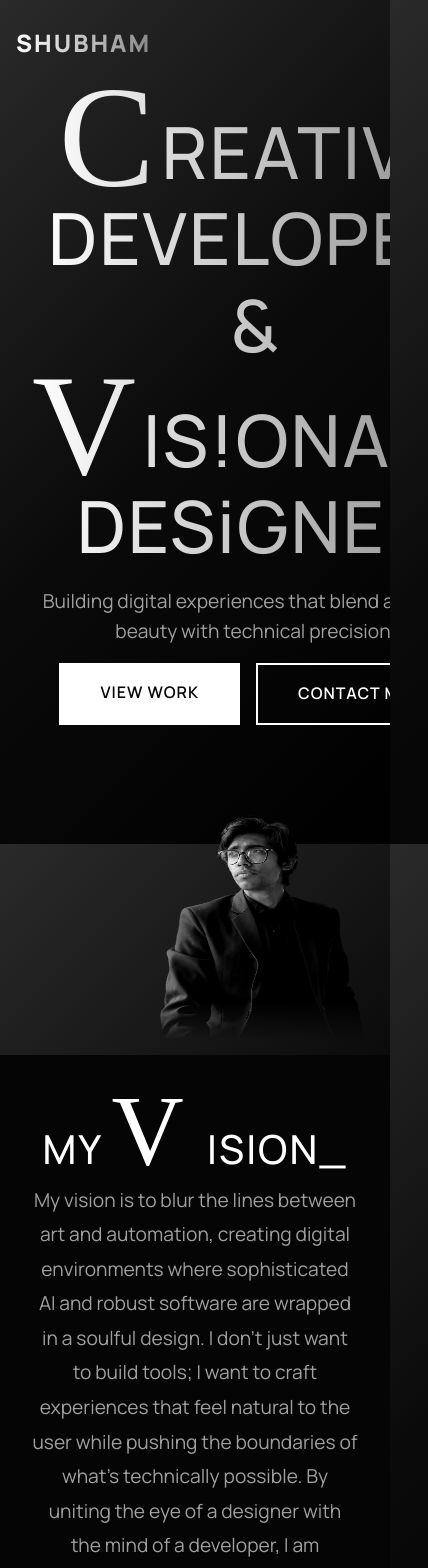
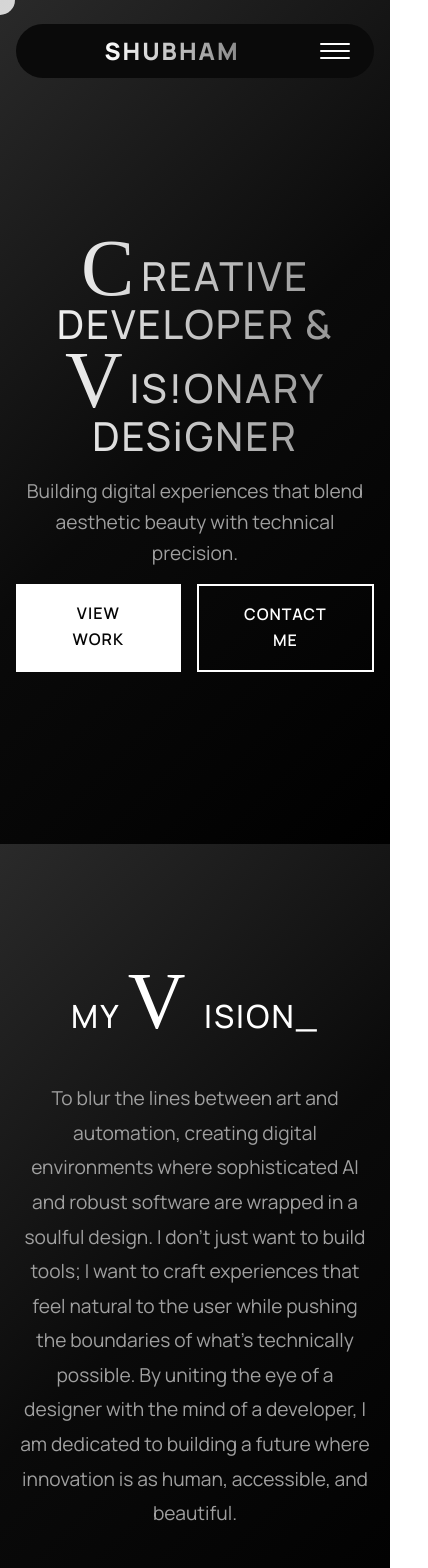
Before and after one commit to Spathneja21/Portfolio, a React (Vite) app: page / in a window 390 px wide. Shown: the top 1568 px of the page, 428 px wide, since content can reach past the window. Built offline with nearby package versions, Linux system fonts and the light colour scheme; a web font is replaced by a local one.

Commit message:
corrected the layouts of some sections for mobile layout and added a custom cursor.

```diff
--- a/src/App.jsx
+++ b/src/App.jsx
@@ -6,6 +6,7 @@ import Skills from './components/Skills';
 import Work from './components/Work';
 import Contact from './components/Contact';
 import Preloader from './components/Preloader';
+import CustomCursor from './components/CustomCursor';
 import './App.css';
 
 function App() {
@@ -37,6 +38,7 @@ function App() {
           </footer>
         </>
       )}
+      <CustomCursor />
     </div>
   );
 }
--- /dev/null
+++ b/src/components/CustomCursor.css
@@ -0,0 +1,25 @@
+.custom-cursor {
+    position: fixed;
+    width: 30px;
+    height: 30px;
+    border-radius: 50%;
+    background-color: white;
+    pointer-events: none;
+    z-index: 9999;
+    transform: translate(-50%, -50%);
+    mix-blend-mode: difference;
+    transition: width 0.3s ease, height 0.3s ease;
+    will-change: transform;
+}
+
+.custom-cursor.hovering {
+    width: 60px;
+    height: 60px;
+}
+
+/* Hide on mobile */
+@media (pointer: coarse) {
+    .custom-cursor {
+        display: none;
+    }
+}
--- /dev/null
+++ b/src/components/CustomCursor.jsx
@@ -0,0 +1,55 @@
+import React, { useEffect, useState } from 'react';
+import './CustomCursor.css';
+
+const CustomCursor = () => {
+    const [position, setPosition] = useState({ x: 0, y: 0 });
+    const [isHovering, setIsHovering] = useState(false);
+    const [isMobile, setIsMobile] = useState(false);
+
+    useEffect(() => {
+        // Detect mobile/touch devices
+        const checkMobile = () => {
+            setIsMobile(window.matchMedia('(pointer: coarse)').matches);
+        };
+        checkMobile();
+        window.addEventListener('resize', checkMobile);
+
+        return () => window.removeEventListener('resize', checkMobile);
+    }, []);
+
+    useEffect(() => {
+        if (isMobile) return;
+
+        const updateCursorPosition = (e) => {
+            setPosition({ x: e.clientX, y: e.clientY });
+        };
+
+        const handleMouseOver = (e) => {
+            const target = e.target;
+            const isClickable = target.closest('a, button, [role="button"], [data-cursor-hover]');
+            setIsHovering(!!isClickable);
+        };
+
+        window.addEventListener('mousemove', updateCursorPosition);
+        document.addEventListener('mouseover', handleMouseOver);
+
+        return () => {
+            window.removeEventListener('mousemove', updateCursorPosition);
+            document.removeEventListener('mouseover', handleMouseOver);
+        };
+    }, [isMobile]);
+
+    if (isMobile) return null;
+
+    return (
+        <div
+            className={`custom-cursor ${isHovering ? 'hovering' : ''}`}
+            style={{
+                left: `${position.x}px`,
+                top: `${position.y}px`,
+            }}
+        />
+    );
+};
+
+export default CustomCursor;
--- a/src/components/Hero.css
+++ b/src/components/Hero.css
@@ -96,6 +96,10 @@
     animation: imageFadeIn 0.8s ease-out forwards;
 }
 
+[data-theme="light"] .hero-profile-pic {
+    filter: grayscale(100%) contrast(1.0) brightness(1.1);
+}
+
 /* .hero-profile-pic:hover {
     filter: grayscale(0%) contrast(1);
     transform: scale(1.02);
@@ -103,7 +107,7 @@
 
 @media (max-width: 768px) {
     .hero-image-container {
-        margin-top: 2rem;
+        display: none;
     }
 
     .hero-profile-pic {
--- a/src/components/Navbar.css
+++ b/src/components/Navbar.css
@@ -194,20 +194,106 @@
         padding: 0 1rem;
     }
 
-    .navbar.scrolled .pill-nav-container {
-        padding: 0.5rem 1rem;
-    }
-
     .pill-nav {
         gap: 1rem;
+        /* Allow wrapping for expanded state */
+        flex-wrap: wrap;
+        background: var(--pill-bg);
+        border-radius: 30px;
+        padding: 0.5rem 1.5rem;
     }
 
     .pill-nav-items {
         display: none;
+        width: 100%;
+        height: auto;
+        flex-direction: column;
+        background: transparent;
+        border-radius: 20px;
+        order: 3;
+        margin-top: 1rem;
+        overflow: hidden;
+    }
+
+    .pill-nav-items.open {
+        display: flex;
+        animation: slideDown 0.3s ease-out forwards;
+    }
+
+    .pill-list {
+        flex-direction: column;
+        width: 100%;
+        height: auto;
+        gap: 0.5rem;
+    }
+
+    .pill-list>li {
+        width: 100%;
+        height: 45px;
+    }
+
+    .pill {
+        width: 100%;
+        justify-content: flex-start;
+        padding-left: 1.5rem;
+        background: var(--bg-secondary);
+    }
+
+    .theme-toggle-pill {
+        margin-left: 1rem;
+        margin-bottom: 0.5rem;
     }
 
     .pill-logo {
         margin: 0;
+        flex-grow: 1;
+    }
+
+    /* Mobile Menu Toggle */
+    .mobile-toggle {
+        display: flex;
+        flex-direction: column;
+        justify-content: center;
+        gap: 5px;
+        width: 30px;
+        height: 30px;
+        background: transparent;
+        border: none;
+        cursor: pointer;
+        padding: 0;
+        z-index: 1001;
+    }
+
+    .mobile-toggle span {
+        width: 100%;
+        height: 2px;
+        background: var(--text-primary);
+        border-radius: 2px;
+        transition: all 0.3s ease;
+    }
+
+    .mobile-toggle.open span:nth-child(1) {
+        transform: rotate(45deg) translate(5px, 5px);
+    }
+
+    .mobile-toggle.open span:nth-child(2) {
+        opacity: 0;
+    }
+
+    .mobile-toggle.open span:nth-child(3) {
+        transform: rotate(-45deg) translate(5px, -5px);
+    }
+}
+
+@keyframes slideDown {
+    from {
+        opacity: 0;
+        transform: translateY(-10px);
+    }
+
+    to {
+        opacity: 1;
+        transform: translateY(0);
     }
 }
 
--- a/src/components/Navbar.jsx
+++ b/src/components/Navbar.jsx
@@ -4,6 +4,7 @@ import './Navbar.css';
 
 const Navbar = ({ theme, toggleTheme }) => {
   const [scrolled, setScrolled] = useState(false);
+  const [mobileOpen, setMobileOpen] = useState(false);
   const [activeSection, setActiveSection] = useState('home');
 
   const circleRefs = useRef([]);
@@ -143,11 +144,22 @@ const Navbar = ({ theme, toggleTheme }) => {
             className="pill-logo"
             aria-label="Home"
             ref={logoRef}
+            onClick={() => setMobileOpen(false)}
           >
             <span className="logo-text">Shubham</span>
           </a>
 
-          <div className="pill-nav-items" ref={navItemsRef}>
+          <button
+            className={`mobile-toggle ${mobileOpen ? 'open' : ''}`}
+            onClick={() => setMobileOpen(!mobileOpen)}
+            aria-label="Toggle Menu"
+          >
+            <span></span>
+            <span></span>
+            <span></span>
+          </button>
+
+          <div className={`pill-nav-items ${mobileOpen ? 'open' : ''}`} ref={navItemsRef}>
             <ul className="pill-list" role="menubar">
               {navItems.map((item, i) => (
                 <li key={item.href} role="none">
@@ -156,6 +168,7 @@ const Navbar = ({ theme, toggleTheme }) => {
                     href={item.href}
                     className={`pill${activeSection === item.href.substring(1) ? ' is-active' : ''}`}
                     aria-label={item.label}
+                    onClick={() => setMobileOpen(false)}
                     onMouseEnter={() => handleEnter(i)}
                     onMouseLeave={() => handleLeave(i)}
                   >
@@ -176,7 +189,7 @@ const Navbar = ({ theme, toggleTheme }) => {
               <li role="none">
                 <button
                   className="theme-toggle-pill"
-                  onClick={toggleTheme}
+                  onClick={() => { toggleTheme(); setMobileOpen(false); }}
                   aria-label="Toggle Theme"
                 >
                   {theme === 'dark' ? '☀️' : '🌙'}
--- a/src/components/Skills.css
+++ b/src/components/Skills.css
@@ -6,7 +6,13 @@
 
 @media (max-width: 900px) {
     .skills-grid {
-        grid-template-columns: repeat(auto-fit, minmax(250px, 1fr));
+        grid-template-columns: repeat(auto-fit, minmax(280px, 1fr));
+    }
+}
+
+@media (max-width: 480px) {
+    .skills-grid {
+        grid-template-columns: 1fr;
     }
 }
 
@@ -16,6 +22,7 @@
     margin-top: -5rem;
     font-weight: 500;
 }
+
 .skill-card {
     background: var(--bg-secondary);
     padding: 2rem;
--- a/src/components/Vision.css
+++ b/src/components/Vision.css
@@ -1,5 +1,5 @@
 .vision {
-    background-color: var(--bg-primary);
+    background-color: transparent;
     /* Blend seamlessly or alter slightly if needed */
     position: relative;
     overflow: hidden;
@@ -7,56 +7,53 @@
 
 .vision-container {
     display: flex;
-    align-items: left;
-    justify-content: space-between;
-    gap: 15rem;
+    flex-direction: column;
+    align-items: center;
+    justify-content: center;
+    text-align: center;
+    width: 100%;
 }
 
 .vision-content {
     flex: 1;
     z-index: 2;
 }
+
 .vision-content h2 {
     font-size: 2.5rem;
     margin-bottom: 2rem;
     font-weight: 500;
+    white-space: nowrap;
+    /* Prevent title breaking */
 }
 
 .vision-text {
     font-size: 1.2rem;
     color: var(--text-secondary);
     line-height: 1.8;
-    max-width: 600px;
-    margin-top: -2.5rem;
+    max-width: 800px;
+    /* Increased max-width since image is gone */
+    margin: 0 auto;
 }
 
-.vision-decorative {
-    flex: 1;
-    display: flex;
-    justify-content: center;
-    position: relative;
-}
-
-.vision-circle {
-    width: 300px;
-    height: 300px;
-    border: 1px solid var(--text-secondary);
-    border-radius: 50%;
-    opacity: 0.2;
-    transition: transform 1s ease;
-}
-
-.vision:hover .vision-circle {
-    transform: scale(1.1) rotate(45deg);
-}
+/* Decorative styles removed */
 
 @media (max-width: 768px) {
     .vision-container {
         flex-direction: column;
         text-align: center;
+        gap: 4rem;
     }
 
     .vision-content {
         margin-bottom: 3rem;
+        display: flex;
+        flex-direction: column;
+        align-items: center;
+    }
+
+    .vision-content h2 {
+        white-space: nowrap;
+        font-size: clamp(2rem, 8vw, 2.5rem);
     }
 }
--- a/src/components/Vision.jsx
+++ b/src/components/Vision.jsx
@@ -8,11 +8,8 @@ const Vision = () => {
                 <div className="vision-content">
                     <h2>MY <span className="script-text">V </span><span className="script-text2">iSION_</span></h2>
                     <p className="vision-text">
-                        My vision is to blur the lines between art and automation, creating digital environments where sophisticated AI and robust software are wrapped in a soulful design. I don’t just want to build tools; I want to craft experiences that feel natural to the user while pushing the boundaries of what's technically possible. By uniting the eye of a designer with the mind of a developer, I am dedicated to building a future where innovation is as human, accessible, and beautiful.
+                        To blur the lines between art and automation, creating digital environments where sophisticated AI and robust software are wrapped in a soulful design. I don’t just want to build tools; I want to craft experiences that feel natural to the user while pushing the boundaries of what's technically possible. By uniting the eye of a designer with the mind of a developer, I am dedicated to building a future where innovation is as human, accessible, and beautiful.
                     </p>
-                </div>
-                <div className="vision-decorative">
-                    <div className="vision-circle"></div>
                 </div>
             </div>
         </section>
--- a/src/index.css
+++ b/src/index.css
@@ -15,6 +15,7 @@
   /* Light grey accent */
   --accent-gradient: linear-gradient(to right, #ffffff, #888888);
   /* White to Grey gradient */
+  --bg-gradient: linear-gradient(135deg, #2a2a2a 0%, #0a0a0a 50%, #000000 100%);
 
   --glass-bg: rgba(20, 20, 20, 0.6);
   --glass-border: rgba(255, 255, 255, 0.15);
@@ -36,6 +37,7 @@
   --accent-primary: #000000;
   --accent-secondary: #333333;
   --accent-gradient: linear-gradient(to right, #000000, #555555);
+  --bg-gradient: linear-gradient(135deg, #e0e0e0 0%, #f5f5f5 50%, #ffffff 100%);
 
   --glass-bg: rgba(255, 255, 255, 0.8);
   --glass-border: rgba(0, 0, 0, 0.1);
@@ -54,18 +56,27 @@ html {
 
 body {
   font-family: var(--font-main);
-  background: linear-gradient(135deg, #2a2a2a 0%, #0a0a0a 50%, #000000 100%);
+  background: var(--bg-gradient);
   background-attachment: fixed;
   color: var(--text-primary);
   line-height: 1.6;
   overflow-x: hidden;
   transition: background 0.5s ease, color 0.5s ease;
+  cursor: none;
+}
+
+/* Restore cursor on touch devices */
+@media (pointer: coarse) {
+  body {
+    cursor: auto;
+  }
 }
 
 a {
   color: inherit;
   text-decoration: none;
   transition: color 0.3s ease;
+  cursor: none;
 }
 
 a:hover {
@@ -75,6 +86,8 @@ a:hover {
 img {
   max-width: 100%;
   display: block;
+  isolation: isolate;
+  /* Prevent custom cursor blend mode from affecting images */
 }
 
 /* Scrollbar */
@@ -101,6 +114,12 @@ img {
   padding: 0 2rem;
 }
 
+@media (max-width: 768px) {
+  .container {
+    padding: 0 1rem;
+  }
+}
+
 .section {
   padding: 1rem 0;
   min-height: 100vh;
@@ -120,8 +139,8 @@ h3 {
 }
 
 h1 {
-  font-size: 4.5rem;
-  /* Larger for impact */
+  font-size: clamp(2.5rem, 5vw + 1rem, 4.5rem);
+  /* Responsive font sizing */
   font-weight: 500;
   background: var(--accent-gradient);
   -webkit-background-clip: text;
@@ -198,3 +217,16 @@ h1 {
   transform: translateY(-2px);
   box-shadow: 0 5px 15px rgba(0, 0, 0, 0.1);
 }
+
+button {
+  cursor: none;
+}
+
+/* Restore cursor on touch devices */
+@media (pointer: coarse) {
+
+  a,
+  button {
+    cursor: pointer;
+  }
+}
```
Also changed, not shown: src/components/Contact.css (+44 -1 lines), src/components/Work.css (+29 -0 lines).
